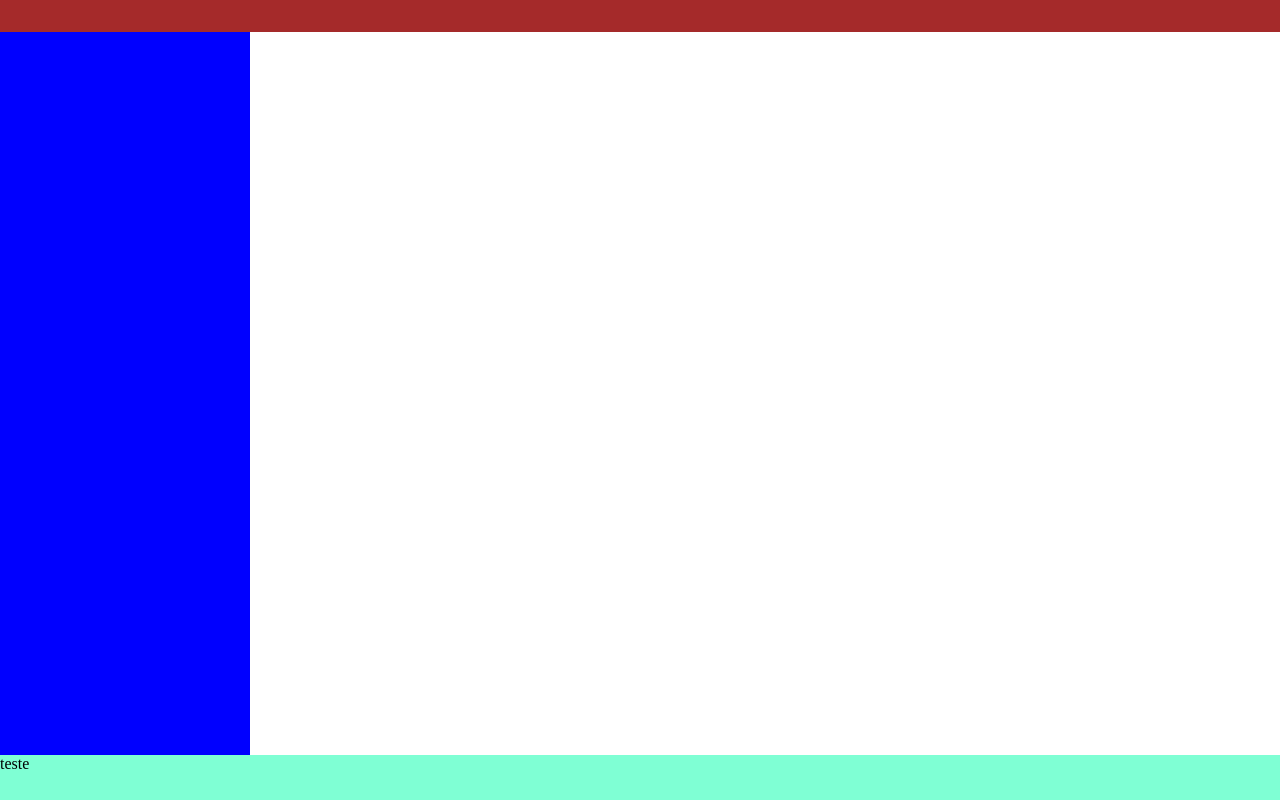
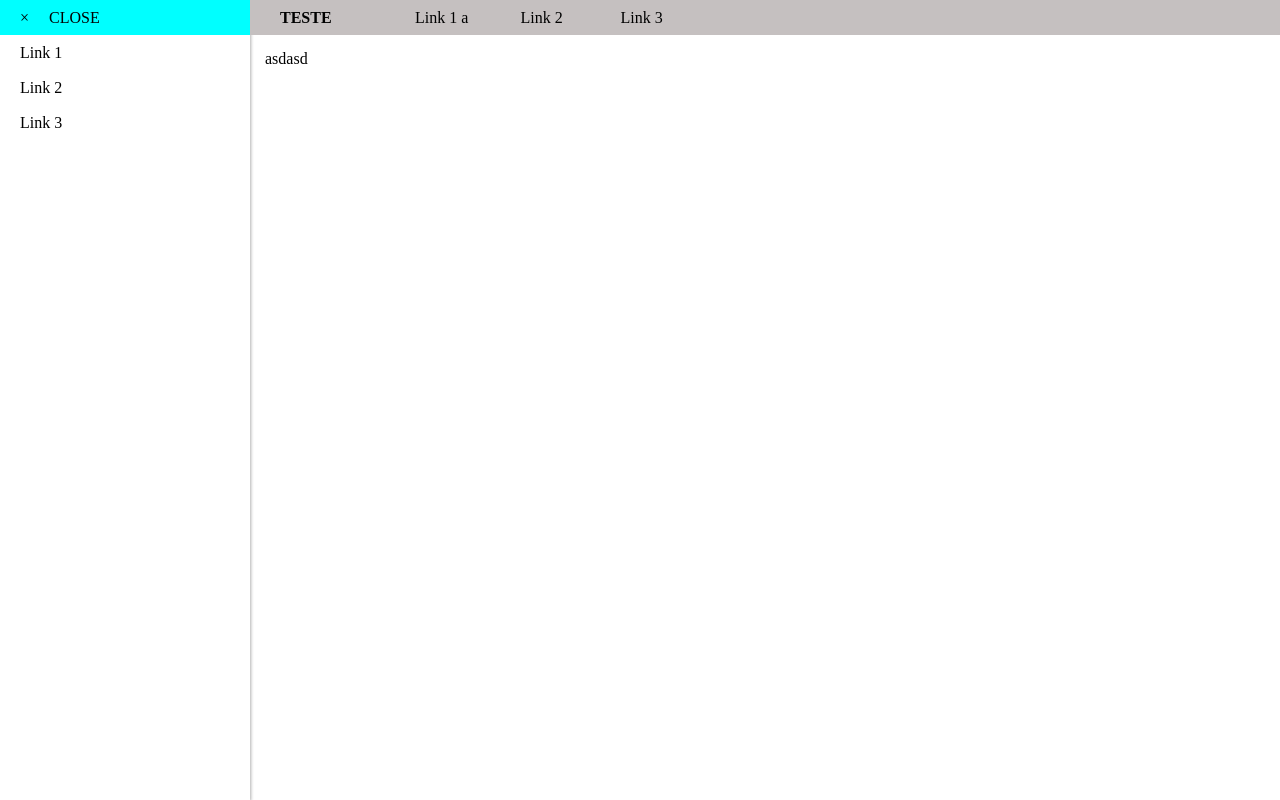
Before and after one commit to filipealeite/Financeiro, a plain HTML site: page index.html in a window 1280 px wide. Drawn offline with Linux system fonts and the light colour scheme.

Commit message:
Realizado a cricao da navbar e também sidebar

```diff
--- a/index.html
+++ b/index.html
@@ -4,14 +4,34 @@
         <meta charset="UTF-8">
         <meta name="viewport" content="width=device-width, initial-scale=1.0">
         <link rel="stylesheet" href="style.css">
+        <script src="script.js"></script>
         <title>MAIN PAGE</title>
     </head>
     <body>
+        <div id="sideBar">
+            <div id="linha" onclick="navBarClose()">
+                <label for="">&times;</label>
+                <label for="">CLOSE</label>
+            </div>
+            <div id="gridSide">
+                <a href="" class="elementSide">Link 1</a>
+                <a href="" class="elementSide">Link 2</a>
+                <a href="" class="elementSide">Link 3</a>
+            </div>
+        </div>
         <nav id="navBar">
+            <button onclick="navBarOpen()" id="buttonOpen" class="buttonHide">&#9776;</button>
+            <h4 class="textNav">TESTE</h4>
+            <div id="optionsNav">
+                <a href="" class="elementGrid">Link 1 a</a>
+                <a href="" class="elementGrid">Link 2</a>
+                <a href="" class="elementGrid">Link 3</a>
+            </div>
+
+
         </nav>
-    <div id="sideBar"></div>
-    <div id="footer">
-        teste
+        <div id="content">
+            asdasd
         </div>
     </body>
 </html>
--- /dev/null
+++ b/script.js
@@ -0,0 +1,23 @@
+function navBarOpen(){
+    document.getElementById("sideBar").classList.remove("hidden");
+    document.getElementById("navBar").classList.remove("hiddenNavBar");
+    document.getElementById("content").classList.remove("hiddenContent");
+    // Buttons function
+    setTimeout(() => {
+        document.getElementById("buttonOpen").classList.add("buttonHide");
+        document.getElementById("buttonOpen").classList.remove("buttonShow");
+    },300);
+
+
+}
+function navBarClose(){
+    document.getElementById("sideBar").classList.add("hidden");
+    document.getElementById("navBar").classList.add("hiddenNavBar");
+    document.getElementById("content").classList.add("hiddenContent");
+    // Buttons function
+    setTimeout(() => {
+        document.getElementById("buttonOpen").classList.remove("buttonHide");
+        document.getElementById("buttonOpen").classList.add("buttonShow");
+    },300);
+
+}
--- a/style.css
+++ b/style.css
@@ -5,20 +5,120 @@ body{
     height: 100vh;
 }
 #navBar{
-    background-color: brown;
+    position: fixed;
+    left: 250px;
+    align-items: center;
+    display: flex;
+    background-color: rgb(197, 192, 192);
     width: 100%;
     height: 35px;
+    padding: 0px 15px;
+    transition: margin-left 0.3s ease-in-out;
 }
 #sideBar{
-    background-color: blue;
+    position: fixed;
+    background-color: white;
     width: 250px;
     height:100%;
+    box-shadow: 1px 1px 3px rgb(177, 176, 176);
+    transition: transform 0.3s ease-in-out;
+}
+
+.footer{
+    background-color: aquamarine;
+    width: 100%;
+    height: 50px;
+    position:absolute;
+}
+#gridSide{
+    display: grid;
+    grid-template-columns: 250px;
+
+}
+.elementSide{
+    display: flex;
+    place-items: center;
+    padding-left: 20px;
+    height: 35px;
+    align-items: center;
+    text-decoration: none;
+    color: black;
+}
+
+.elementSide:hover{
+    background-color: aqua;
+    transition: 0.3s;
+}
+
+#content{
+    display: flex;
+    margin-top: 50px;
+    margin-left: 250px;
+    padding: 0 15px;
+    transition: transform 0.3s ease-in-out;
+}
+.buttonHide{
+    display: none;
+}
+
+.buttonShow{
+    display: initial;
+}
+
+.hidden{
+    transform: translateX(-100%);
+}
+
+.hiddenContent{
+    transform: translateX(-250px);
+}
+
+.hiddenNavBar{
+    margin-left: -250px;
+}
+
+#linha{
+    display: flex;
+    align-items: center;
+    height: 35px;
+    transition: 0.3s;
+}
+
+#linha:hover{
+    background-color: aqua;
+}
+
+#buttonClose{
+    margin-left: 15px;
+    margin-right: 10px;
+}
+#linha label{
+    padding-left: 10px;
+
+    margin-left: 10px;
+}
+.textNav{
+    margin-left: 15px;
+}
+#optionsNav{
+    margin-left: 60px;
+    display: grid;
+    grid-template-columns: 100px 100px 100px 100px;
 
 }
 
-#footer{
-    background-color: aquamarine;
-    width: 100%;
-    height: 50px;
-    position:relative;
+.elementGrid{
+    display: flex;
+    align-items: center;
+    justify-content: center;
+    transition: 0.3s;
+    height: 35px;
+    text-decoration: none;
+    color: black;
 }
+
+.elementGrid:hover{
+    background-color: rgb(175, 110, 235);
+    color: white;
+    font: bold;
+}
```
Lines whose indentation alone changed are shown as unchanged.
